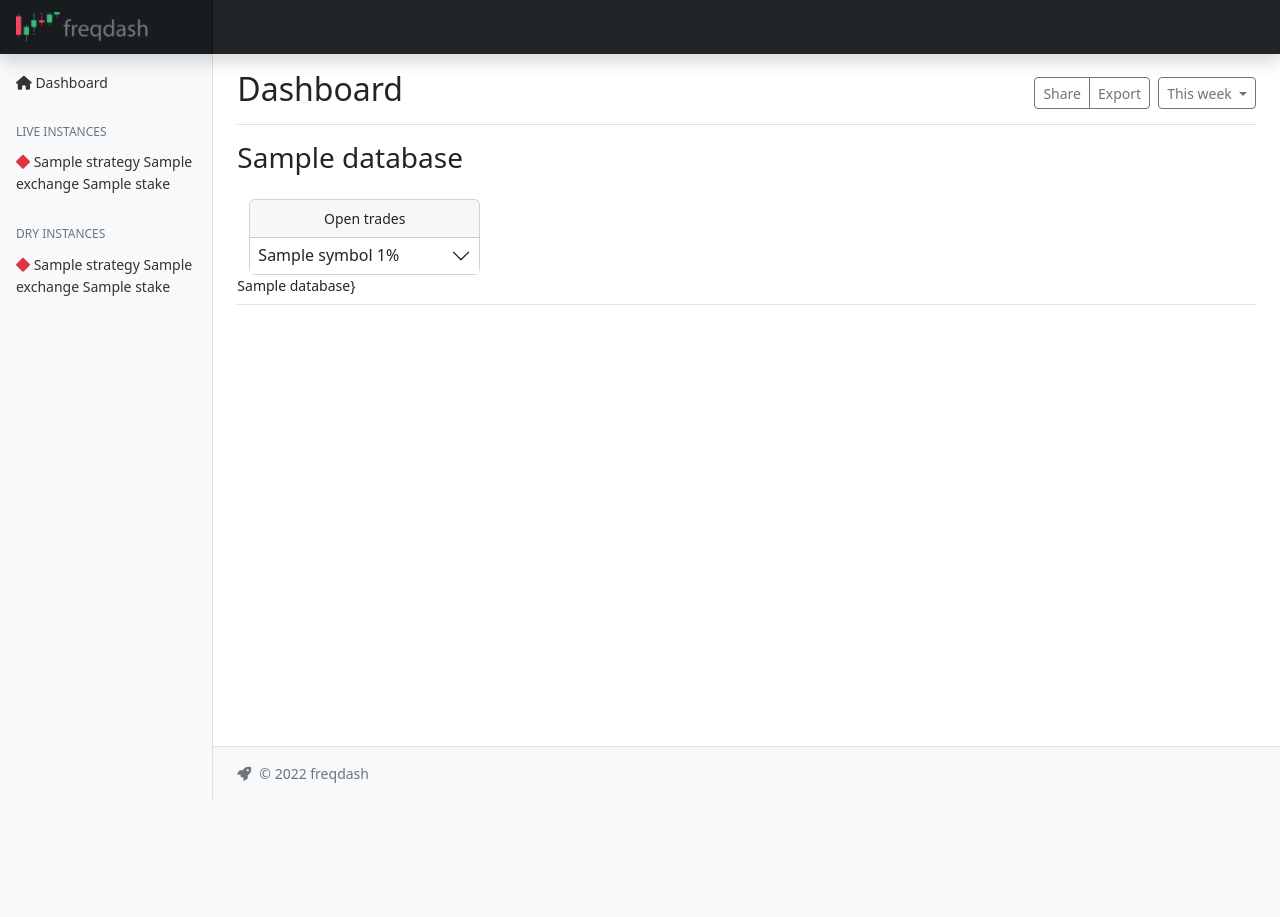
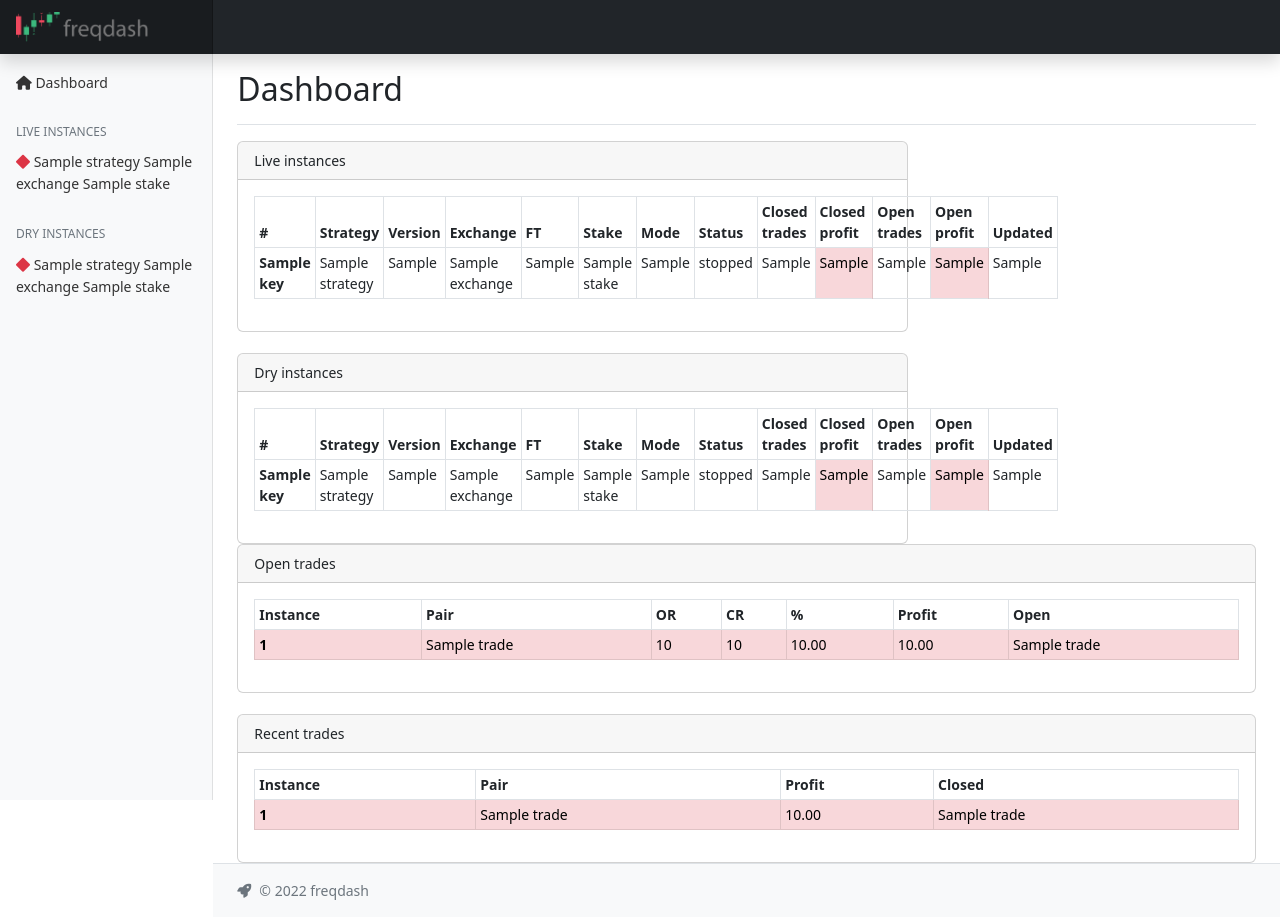
Before and after one commit to ecoppen/freqdash, a FastAPI app: template templates/index.html in a window 1280 px wide. Before the commit the page ends 800 px from the top, so only its background shows below. Run offline with FastAPI, Linux system fonts and the light colour scheme; the template is opened without the code that fills it: most values are stand-ins (such as "Sample title", 1, 10 or a date in 2020).

Commit message:
Update index.html

```diff
--- a/templates/index.html
+++ b/templates/index.html
@@ -8,94 +8,208 @@
 {% block page_content %}
 <div class="d-flex justify-content-between flex-wrap flex-md-nowrap align-items-center pt-3 pb-2 mb-3 border-bottom">
     <h1 class="h2">Dashboard</h1>
-    <div class="btn-toolbar mb-2 mb-md-0">
-        <div class="btn-group me-2">
-            <button type="button" class="btn btn-sm btn-outline-secondary">Share</button>
-            <button type="button" class="btn btn-sm btn-outline-secondary">Export</button>
 </div>
-        <button type="button" class="btn btn-sm btn-outline-secondary dropdown-toggle">
-            <span data-feather="calendar" class="align-text-bottom"></span>
-            This week
-        </button>
+<div class="class='container-fluid'">
+    <div class="row">
+        <div class="col-lg-8">
+            {% if data["instances"]["live"]|length == 0 and data["instances"]["dry"]|length == 0 %}
+            <div class="alert alert-info" role="alert">
+              Add a FT instance to config.json to get started.
+            </div>
+            {% endif %}
+            {% if data["instances"]["live"]|length > 0 %}
+            <div class="card">
+                <div class="card-header">
+                    Live instances
+                </div>
+                <div class="card-body">
+                    <table class="table table-sm table-bordered">
+                      <thead>
+                        <tr>
+                          <th scope="col">#</th>
+                          <th scope="col">Strategy</th>
+                          <th scope="col">Version</th>
+                          <th scope="col">Exchange</th>
+                          <th scope="col">FT</th>
+                          <th scope="col">Stake</th>
+                          <th scope="col">Mode</th>
+                          <th scope="col">Status</th>
+                          <th scope="col">Closed trades</th>
+                          <th scope="col">Closed profit</th>
+                          <th scope="col">Open trades</th>
+                          <th scope="col">Open profit</th>
+                          <th scope="col">Updated</th>
+                        </tr>
+                      </thead>
+                      <tbody>
+                      {% for key, value in data["instances"]["live"].items() %}
+                        <tr>
+                          <th scope="row">{{key}}</th>
+                          <td>{{value["strategy"]}}</td>
+                          <td>{{value["strategy_version"]}}</td>
+                          <td>{{value["exchange"]}}</td>
+                          <td>{{value["ft_version"]}}</td>
+                          <td>{{value["stake"]}}</td>
+                          <td>{{value["trading_mode"]}}</td>
+                          <td>{{value["status"]}}</td>
+                          <td>{{value["closed_trades"]}}</td>
+                            {% if value["closed_profit"] >= 0 %}
+                          <td class="table-success">
+                              {% else %}
+                            <td class="table-danger">
+                          {% endif %}
+                              {{value["closed_profit"]}}</td>
+                          <td>{{value["open_trades"]}}</td>
+                          {% if value["open_profit"] >= 0 %}
+                          <td class="table-success">
+                              {% else %}
+                            <td class="table-danger">
+                          {% endif %}
+                              {{value["open_profit"]}}</td>
+                          <td>{{value["last_checked"]}}</td>
+
+                        </td>
+                      {% endfor %}
+                      </tbody>
+                    </table>
                 </div>
             </div>
-{% for database in data["databases"] %}
-<h3>{{database}}</h3>
-<div class="pt-3 pb-2 mb-3 border-bottom">
-    <div class="container text-center">
-        <div class="row">
+            {% endif %}
+
+            {% if data["instances"]["dry"]|length > 0 %}
+                {% if data["instances"]["dry"]|length > 0 %}
+                    <br>
+                {% endif %}
+            <div class="card">
+                <div class="card-header">
+                    Dry instances
+                </div>
+                <div class="card-body">
+                    <table class="table table-sm table-bordered">
+                      <thead>
+                        <tr>
+                          <th scope="col">#</th>
+                          <th scope="col">Strategy</th>
+                          <th scope="col">Version</th>
+                          <th scope="col">Exchange</th>
+                          <th scope="col">FT</th>
+                          <th scope="col">Stake</th>
+                          <th scope="col">Mode</th>
+                          <th scope="col">Status</th>
+                          <th scope="col">Closed trades</th>
+                          <th scope="col">Closed profit</th>
+                          <th scope="col">Open trades</th>
+                          <th scope="col">Open profit</th>
+                          <th scope="col">Updated</th>
+                        </tr>
+                      </thead>
+                      <tbody>
+                      {% for key, value in data["instances"]["dry"].items() %}
+                        <tr>
+                          <th scope="row">{{key}}</th>
+                          <td>{{value["strategy"]}}</td>
+                          <td>{{value["strategy_version"]}}</td>
+                          <td>{{value["exchange"]}}</td>
+                          <td>{{value["ft_version"]}}</td>
+                          <td>{{value["stake"]}}</td>
+                          <td>{{value["trading_mode"]}}</td>
+                          <td>{{value["status"]}}</td>
+                          <td>{{value["closed_trades"]}}</td>
+                         {% if value["closed_profit"] >= 0 %}
+                          <td class="table-success">
+                              {% else %}
+                            <td class="table-danger">
+                          {% endif %}
+                              {{value["closed_profit"]}}</td>
+                          <td>{{value["open_trades"]}}</td>
+                          {% if value["open_profit"] >= 0 %}
+                          <td class="table-success">
+                              {% else %}
+                            <td class="table-danger">
+                          {% endif %}{{value["open_profit"]}}</td>
+                          <td>{{value["last_checked"]}}</td>
+
+                        </tr>
+                      {% endfor %}
+                      </tbody>
+                    </table>
+                </div>
+            </div>
+            {% endif %}
+        </div>
         <div class="col">
             <div class="card">
                 <div class="card-header">
                     Open trades
                 </div>
-                    <div class="accordion accordion-flush" id="accordionTrades">
-                        {% for trade in data["databases"][database]["open_trades"] %}
-                        <div class="accordion-item">
-                            <h2 class="accordion-header" id="flush-heading{{trade['symbol']}}">
-                                <button class="accordion-button p-2 collapsed {% if trade['current_percentage'] < 0 %}bg-danger bg-opacity-25{% endif %}"
-                                        type="button" data-bs-toggle="collapse" style="color: inherit;"
-                                        data-bs-target="#flush-collapse-{{database}}-{{trade['symbol']}}"
-                                        aria-expanded="false"
-                                        aria-controls="flush-collapse-{{database}}-{{trade['symbol']}}">
-                                    {{trade['symbol']}} {{trade['current_percentage']}}%
-                                </button>
-                            </h2>
-                            <div id="flush-collapse-{{database}}-{{trade['symbol']}}"
-                                 class="accordion-collapse collapse"
-                                 aria-labelledby="flush-heading-{{database}}-{{trade['symbol']}}"
-                                 data-bs-parent="#accordionFlush-{{database}}-{{trade['symbol']}}">
-                                <ul class="list-group list-group-flush">
-                                    <li class="list-group-item list-group-item-secondary d-flex justify-content-around">
-                                        <a href="{{trade['url']}}" style="text-decoration: none;" target="_blank">
-                                            <span class="badge bg-secondary position-relative me-3">{{trade['exchange']}}
-                                                <span class="position-absolute top-0 start-100 translate-middle badge rounded-pill bg-primary">
-                                                    {{trade['market']}}
-                                                    <span class="visually-hidden">Market type</span>
-                                                  </span>
-                                            </span>
-                                        </a>
-                                        <span class="badge text-bg-info" data-bs-toggle="tooltip"
-                                              data-bs-placement="top" data-bs-title="{{trade['open_timings'][0]}}">{{trade['open_timings'][1]}}d {{trade['open_timings'][2]}}h {{trade['open_timings'][3]}}m</span>
-                                    </li>
-                                    <li class="list-group-item list-group-item-secondary">{{trade['amount']}} @
-                                        {{trade['open_rate']}}
-                                        ({{trade['current_price']}})
-                                    </li>
-                                    {% for order in trade["orders"] %}
-                                    <li class="list-group-item list-group-item-secondary d-flex justify-content-around">
-                                            <span class="badge text-bg-info position-relative" data-bs-toggle="tooltip"
-                                                  data-bs-placement="top" data-bs-title="{{order['open_timings'][0]}}">
-                                                {{order['open_timings'][1]}}d {{order['open_timings'][2]}}h {{order['open_timings'][3]}}m
-                                                    <span class="position-absolute top-0 start-100 translate-middle badge rounded-pill bg-danger">
-                                                        {{order['side']}}
-                                                        <span class="visually-hidden">Side</span>
-                                                      </span>
-                                            </span>
-                                        {{order['amount']}}@{{order['price']}}
-                                        {% if order['counter'] != 1 %}
-                                            {{ order['difference'] }}%
+                <div class="card-body">
+                    <table class="table table-sm table-bordered">
+                      <thead>
+                        <tr>
+                          <th scope="col">Instance</th>
+                          <th scope="col">Pair</th>
+                          <th scope="col">OR</th>
+                          <th scope="col">CR</th>
+                          <th scope="col">%</th>
+                          <th scope="col">Profit</th>
+                          <th scope="col">Open</th>
+                        </tr>
+                      </thead>
+                      <tbody>
+                      {% for trade in data["instances"]["open"] %}
+                        {% if trade[9] >= 0 %}
+                        <tr class="table-success">
+                            {% else %}
+                            <tr class="table-danger">
                           {% endif %}
-                                    </li>
+                          <th scope="row">{{trade[0]}}</th>
+                          <td>{{trade[2]}}</td>
+                          <td>{{"%.3g"|format(trade[16])}}</td>
+                          <td>{{"%.3g"|format(trade[25])}}</td>
+                          <td>{{"%.2f"|format(trade[26])}}</td>
+                          <td>{{"%.2f"|format(trade[9])}}</td>
+                          <td>{{trade[15]}}</td>
+                        </tr>
                       {% endfor %}
-                                </ul>
+                      </tbody>
+                    </table>
                 </div>
             </div>
+            <br>
+            <div class="card">
+                <div class="card-header">
+                    Recent trades
+                </div>
+                <div class="card-body">
+                    <table class="table table-sm table-bordered">
+                      <thead>
+                        <tr>
+                          <th scope="col">Instance</th>
+                          <th scope="col">Pair</th>
+                          <th scope="col">Profit</th>
+                          <th scope="col">Closed</th>
+                        </tr>
+                      </thead>
+                      <tbody>
+                      {% for trade in data["instances"]["recent"] %}
+                        {% if trade[9] >= 0 %}
+                        <tr class="table-success">
+                            {% else %}
+                            <tr class="table-danger">
+                          {% endif %}
+                          <th scope="row">{{trade[0]}}</th>
+                          <td>{{trade[2]}}</td>
+                          <td>{{"%.2f"|format(trade[9])}}</td>
+                          <td>{{trade[17]}}</td>
+                        </tr>
                       {% endfor %}
+                      </tbody>
+                    </table>
                 </div>
             </div>
         </div>
-            <div class="col">
-            </div>
-            <div class="col">
-            </div>
-            <div class="col">
     </div>
 </div>
-    </div>
-    {{data["databases"][database]}}}
-</div>
-{% endfor %}
 {% endblock %}
 
 {% block scripts %}
```
Lines whose indentation alone changed are shown as unchanged.
